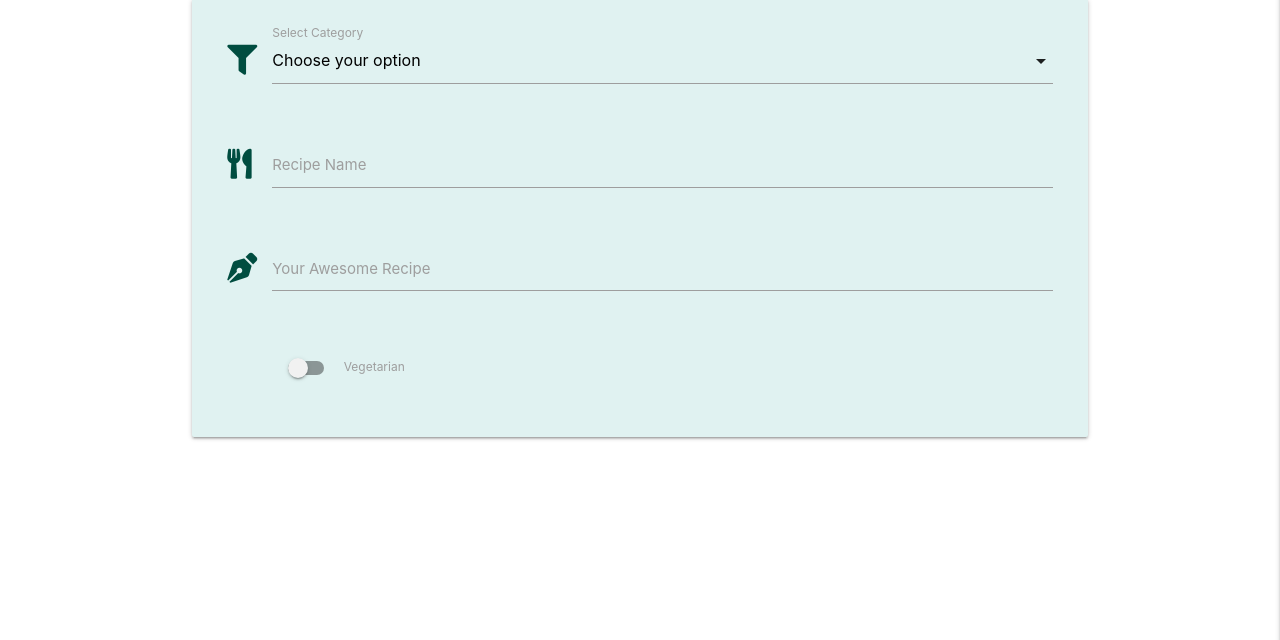
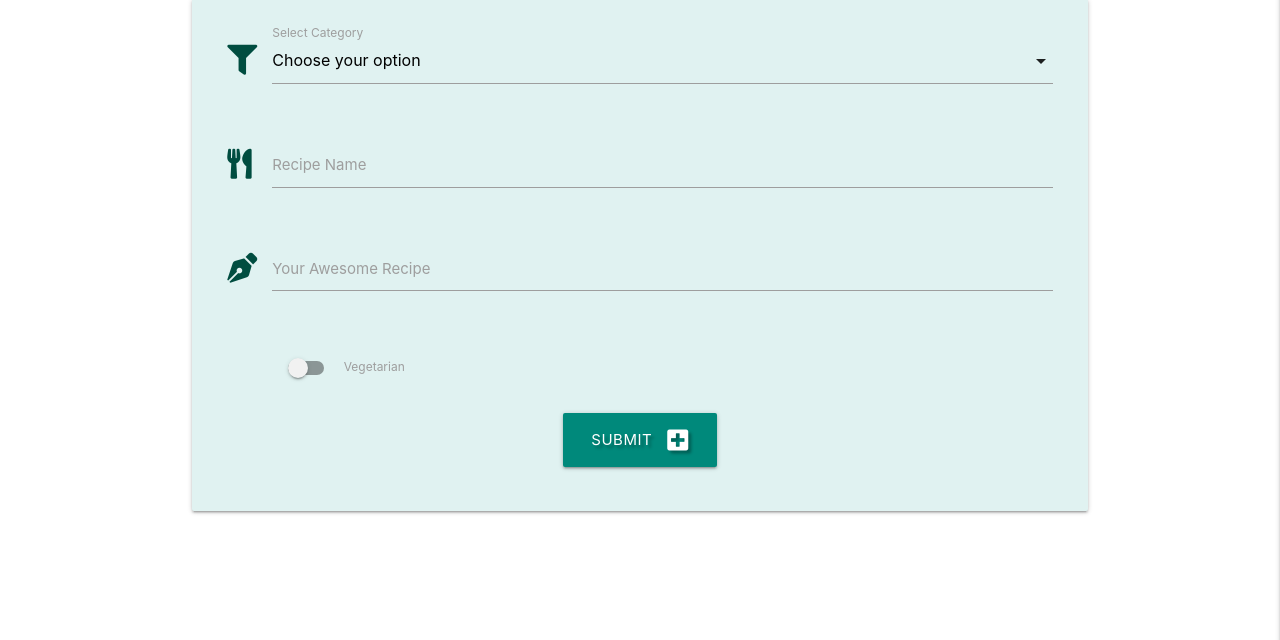
Before and after one commit to Code-Institute-Submissions/cookio, a Flask app: page /add_recipe in a window 1280 px wide. Shown: the part 160-800 px from the top of the page. Run offline with Flask 2, Linux system fonts and the light colour scheme; data that the repository does not hold is empty; some libraries are stand-ins or nearby versions.

Commit message:
Add Recipe functionality created

```diff
--- a/app.py
+++ b/app.py
@@ -99,8 +99,21 @@ def logout():
     return redirect(url_for("login"))
 
 
-@app.route("/add_recipe")
+@app.route("/add_recipe", methods=["GET", "POST"])
 def add_recipe():
+    if request.method == "POST":
+        is_vegetarian = "on" if request.form.get("is_vegetarian") else "off"
+        recipe = {
+            "category_name": request.form.get("category_name"),
+            "recipe_name": request.form.get("recipe_name"),
+            "recipe_description": request.form.get("recipe_description"),
+            "is_vegetarian": is_vegetarian,
+            "created_by": session["user"]
+        }
+        mongo.db.recipes.insert_one(recipe)
+        flash("Your Cookio has been added!")
+        return redirect(url_for("get_recipes"))
+
     categories = mongo.db.categories.find().sort("category_name", 1)
     return render_template("add_recipe.html", categories=categories)
 
--- a/templates/add_recipe.html
+++ b/templates/add_recipe.html
@@ -4,7 +4,7 @@
 <h3 class="teal-text text-darken-4 center-align">Add Recipe</h3>
 
 <div class="row card-panel teal lighten-5">
-    <form class="col s12" method="POST" action="">
+    <form class="col s12" method="POST" action="{{ url_for('add_recipe') }}">
         <div class="row">
             <div class="input-field col s12">
                 <i class="fas fa-filter prefix teal-text text-darken-4"></i>
@@ -17,25 +17,27 @@
                 <label for="category_name">Select Category</label>
             </div>
         </div>
+        <!-- Name of Recipe -->
         <div class="row">
             <div class="input-field col s12">
                 <i class="fas fa-utensils prefix teal-text text-darken-4"></i>
-                <input id="recipe_name" name="recipe_name" minlength="5" maxlength="20" type="text" class="validate"
+                <input id="recipe_name" name="recipe_name" minlength="5" maxlength="50" type="text" class="validate"
                     required>
                 <label for="recipe_name">Recipe Name</label>
             </div>
         </div>
+        <!-- Recipe Body -->
         <div class="row">
             <div class="input-field col s12">
                 <i class="fas fa-pen-nib prefix teal-text text-darken-4"></i>
-                <textarea id="recipe_description" name="recipe_description" minlength="50" maxlength="300"
+                <textarea id="recipe_description" name="recipe_description" minlength="50" maxlength="1000"
                     class="materialize-textarea validate" required></textarea>
                 <label for="recipe_description">Your Awesome Recipe</label>
             </div>
         </div>
         <div class="row">
             <div class="input-field col s12">
-                <!-- Switch -->
+                <!-- Switch "is Vegetarian" -->
                 <div class="switch">
                     <i class="fas fa-seeding prefix teal-text text-darken-4"></i>
                     <label for="is_vegetarian">
@@ -46,6 +48,14 @@
                 </div>
             </div>
         </div>
+        <!-- Submit a Recipe Button -->
+        <div class="row">
+            <div class="col s12 center-align">
+                <button type="submit" class="btn-large teal darken-1 text-shadow">
+                    Submit <i class="fas fa-plus-square right"></i>
+                </button>
+            </div>
+        </div>
     </form>
 </div>
 
--- a/templates/recipes.html
+++ b/templates/recipes.html
@@ -1,5 +1,7 @@
 {% extends "base.html" %}
 {% block content %}
+
+<h3 class="teal-text text-darken-4 center-align">List of Recipes</h3>
 
 <ul class="collapsible">
     {% for recipe in recipes %}
@@ -15,6 +17,7 @@
       <div class="collapsible-body">
           <strong>{{ recipe.category_name }}</strong>
           <p>{{ recipe.recipe_description }}</p>
+          <p><em>Added by: {{ recipe.created_by }}</em></p>
         </div>
     </li>
     {% endfor %}
```
